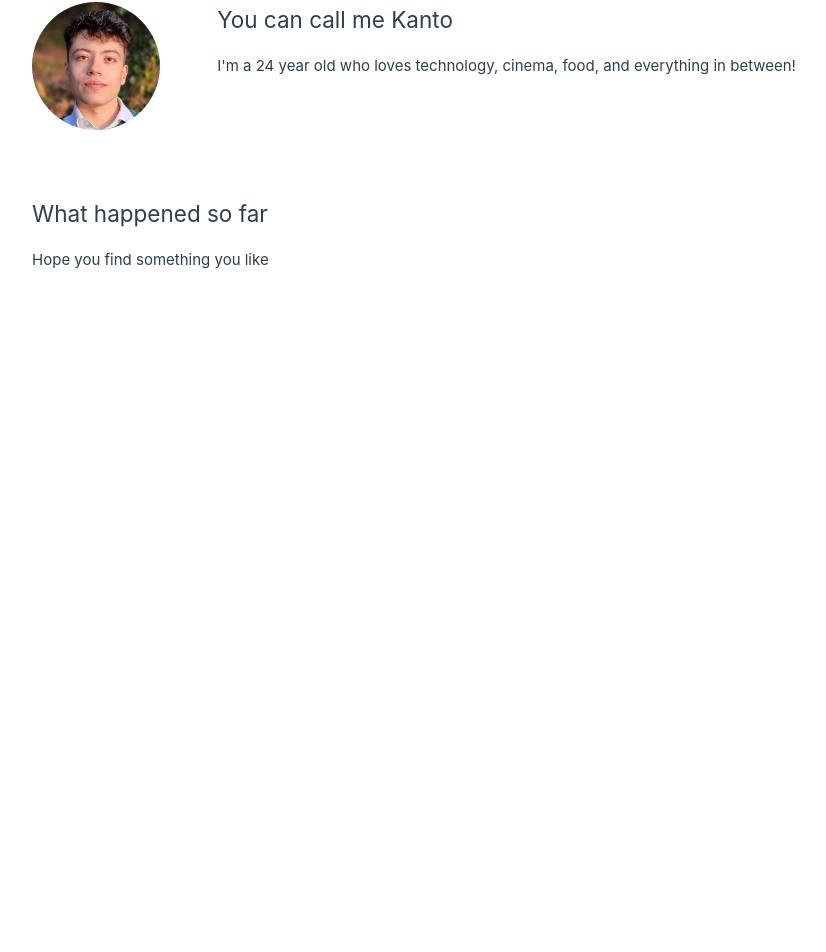
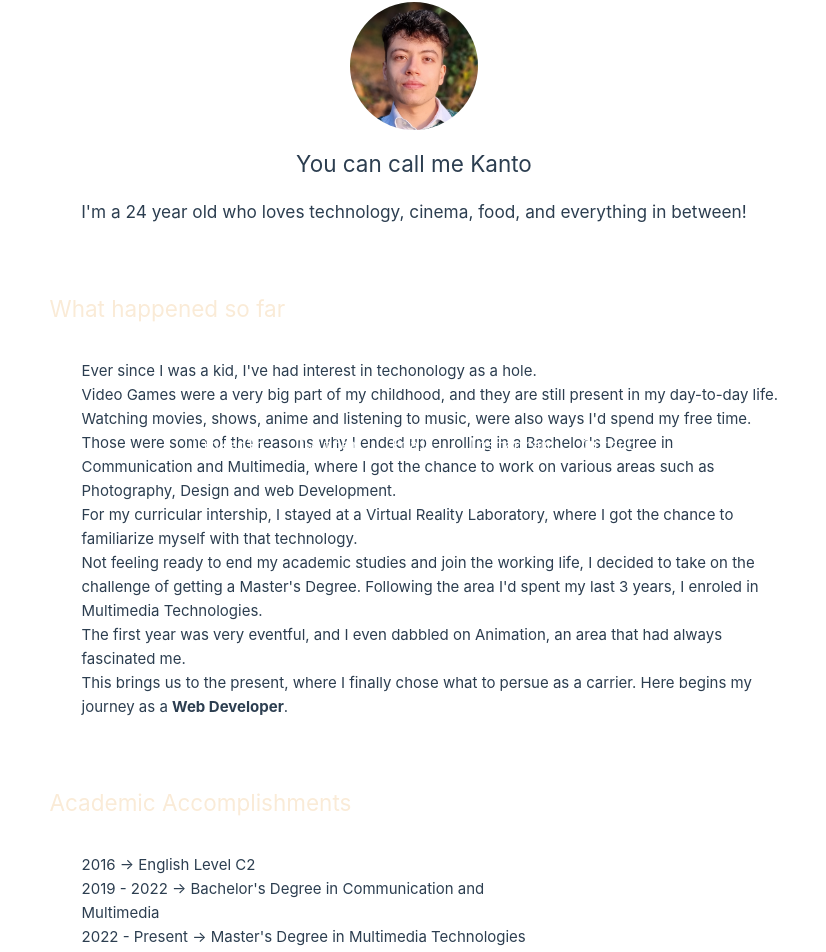
Before and after one commit to KantoCanto/MiniProj1, a Vue app in the folder CV_Vue/: page /about in a window 1280 px wide. Shown: the part 313-1265 px from the top of the page, without its empty margins (226-1052 px from the left). Before the commit the page ends 864 px from the top, so only its background shows below. Built offline with nearby package versions, Linux system fonts and the light colour scheme.

Commit message:
finished the AboutView component

```diff
--- a/CV_Vue/src/views/AboutView.vue
+++ b/CV_Vue/src/views/AboutView.vue
@@ -6,18 +6,63 @@
       <h1 class="title">About Me</h1>
     </div>
     <div class="two">
-      <img src="../assets/images/foto_perfil.jpg" />
+      <div class="picture">
+        <img src="../assets/images/foto_perfil.jpg" />
+      </div>
+      <div class="text">
+        <p class="plain">You can call me Kanto</p>
+        <p class="description">
+          I'm a 24 year old who loves technology, cinema, food, and everything
+          in between!
+        </p>
+      </div>
     </div>
     <div class="three">
-      <p class="plain">You can call me Kanto</p>
-      <p class="description">
-        I'm a 24 year old who loves technology, cinema, food, and everything in
-        between!
-      </p>
+      <p class="subtitle">What happened so far</p>
+      <ul>
+        <p>
+          Ever since I was a kid, I've had interest in techonology as a hole.<br />Video
+          Games were a very big part of my childhood, and they are still present
+          in my day-to-day life.<br />
+          Watching movies, shows, anime and listening to music, were also ways
+          I'd spend my free time.<br />
+          Those were some of the reasons why I ended up enrolling in a
+          Bachelor's Degree in Communication and Multimedia, where I got the
+          chance to work on various areas such as Photography, Design and web
+          Development.
+          <br />For my curricular intership, I stayed at a Virtual Reality
+          Laboratory, where I got the chance to familiarize myself with that
+          technology. <br />
+          Not feeling ready to end my academic studies and join the working
+          life, I decided to take on the challenge of getting a Master's Degree.
+          Following the area I'd spent my last 3 years, I enroled in Multimedia
+          Technologies.<br />
+          The first year was very eventful, and I even dabbled on Animation, an
+          area that had always fascinated me.<br />
+          This brings us to the present, where I finally chose what to persue as
+          a carrier. Here begins my journey as a <strong>Web Developer</strong>.
+        </p>
+      </ul>
     </div>
     <div class="four">
-      <p class="plain">What happened so far</p>
-      <p class="description">Hope you find something you like</p>
+      <p class="subtitle">Academic Accomplishments</p>
+      <ul>
+        <li>2016 -> English Level C2</li>
+        <li>
+          2019 - 2022 -> Bachelor's Degree in Communication and Multimedia
+        </li>
+        <li>2022 - Present -> Master's Degree in Multimedia Technologies</li>
+      </ul>
+    </div>
+    <div class="five">
+      <p class="subtitle">Work Experience</p>
+      <ul>
+        <li>
+          March 2022 to July 2022
+          <p>VR DEVELOPER</p>
+          <p>Laboratório de Realidade Virtual - MASSIVE, Vila Real</p>
+        </li>
+      </ul>
     </div>
   </div>
 </template>
@@ -39,18 +84,34 @@
   grid-row: 1;
 }
 .two {
-  grid-column: 1/ 1;
+  grid-column: 2/5;
   grid-row: 2;
 }
+.two .picture {
+  grid-column: 2/3;
+  grid-row: 2;
+  display: flex;
+  justify-content: center;
+  align-items: center;
+  margin-bottom: 1rem;
+}
+.two .text {
+  grid-column: 3/5;
+  grid-row: 2;
+}
+
 .three {
-  grid-column: 2/6;
-  grid-row: 2;
-  padding-left: 2rem;
+  grid-column: 2/5;
+  grid-row: 3;
 }
 .four {
-  grid-column: 1/5;
-  grid-row: 3;
-  margin-top: 4rem;
+  grid-column: 2/4;
+  grid-row: 4;
+}
+
+.five {
+  grid-column: 2/4;
+  grid-row: 5;
 }
 /* .container {
   display: flex;
@@ -60,6 +121,10 @@
   padding-bottom: 2rem;
 } */
 
+.p {
+  text-align: justify;
+  text-align-last: left;
+}
 .title {
   text-align: center;
   font-size: 3em;
@@ -67,15 +132,24 @@
   margin-bottom: 3rem;
   color: antiquewhite;
 }
-
+.subtitle {
+  text-align: left;
+  font-size: 1.5em;
+  justify-content: center;
+  margin-top: 3rem;
+  margin-bottom: 2rem;
+  color: antiquewhite;
+}
 .plain {
-  text-align: left;
+  text-align: center;
   font-size: 1.5em;
   justify-content: center;
 }
 
 .description {
-  text-align: left;
+  text-align: center;
+  margin-bottom: 1rem;
+  font-size: 1.15em;
 }
 
 img {
@@ -85,6 +159,12 @@ img {
   object-fit: cover;
 }
 
+ul {
+  margin: 1rem 0 1rem 0;
+}
+li {
+  list-style: none;
+}
 @media (max-width: 500px) {
 }
 </style>
```
